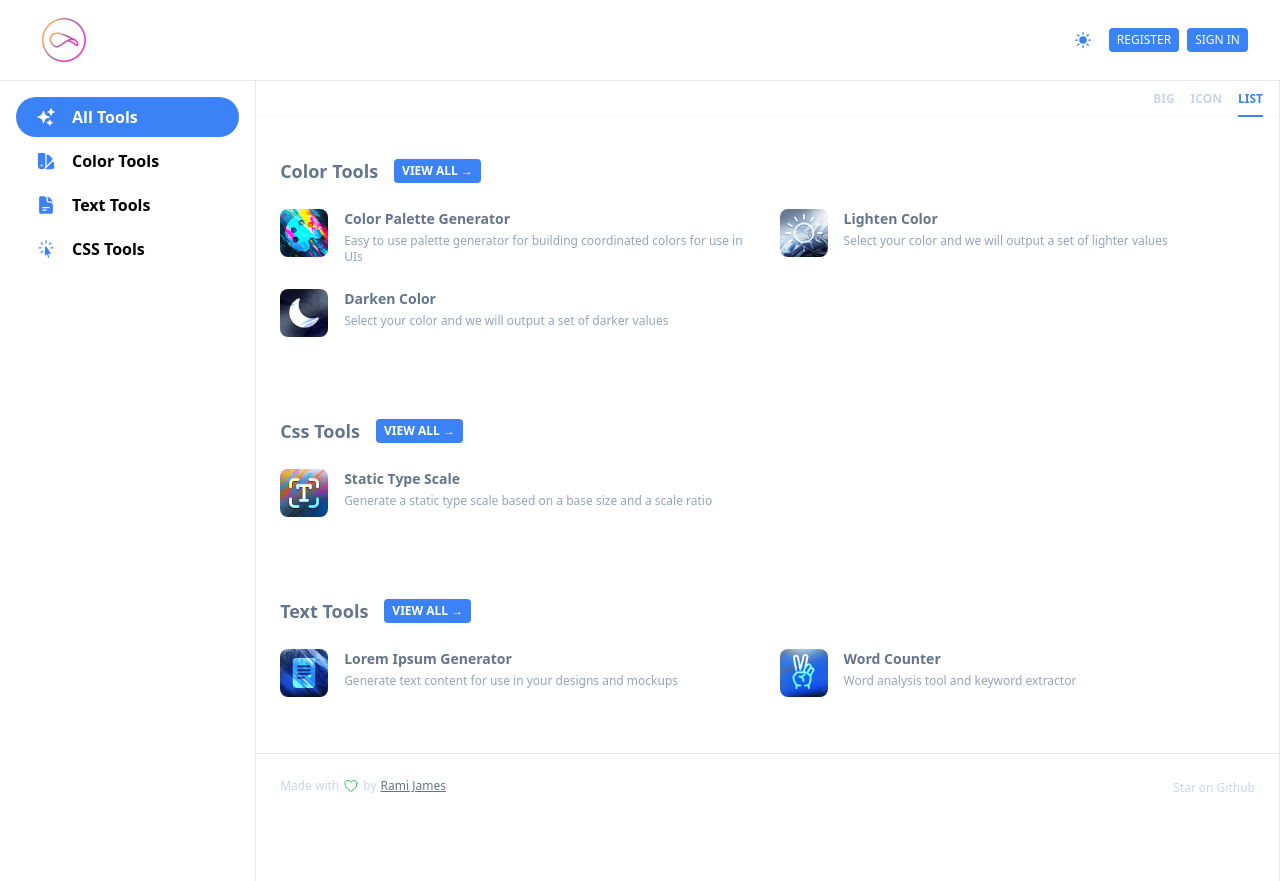
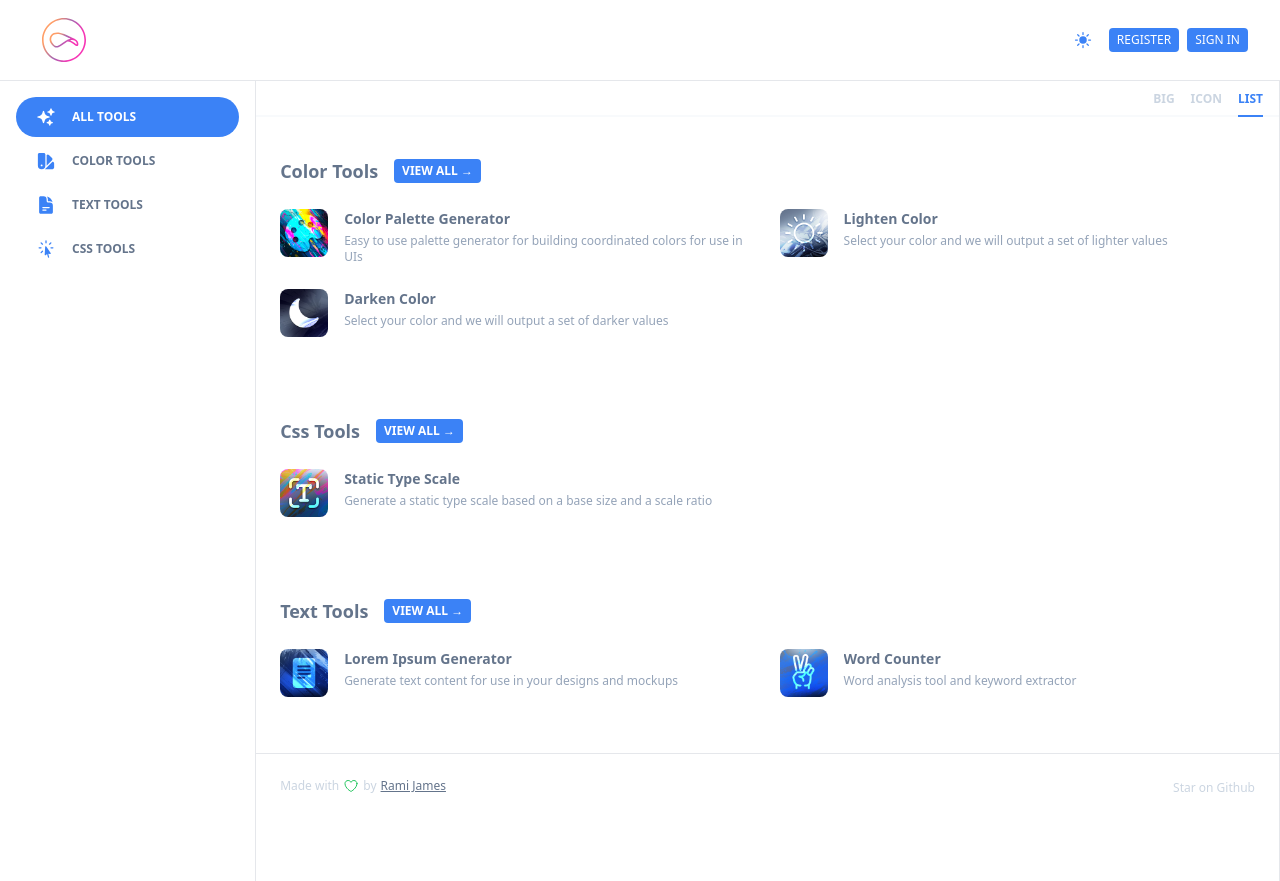
Before and after one commit to ramijames/CrispTools, a Vue app: page / in a window 1280 px wide. Built offline with nearby package versions, Linux system fonts and the light colour scheme; no server answers; a web font is replaced by a local one; what vue3-colorpicker, vue3-highlightjs would draw is missing.

Commit message:
Sidebar update

```diff
--- a/src/components/layout/SideBar.vue
+++ b/src/components/layout/SideBar.vue
@@ -13,10 +13,10 @@ import {
   <aside class="w-full px-4 py-1 lg:p-0">
     <nav class="w-full flex flex-col justify-between px-0 lg:px-4 py-2 lg:py-0 lg:my-4" aria-label="Global" >
       <div class="flex flex-row lg:flex-col gap-4 lg:gap-1 whitespace-nowrap overflow-x-auto">
-        <router-link to="/" class="dark:hover:bg-slate-500/10 hover:bg-slate-50 text-md font-semibold text-black dark:text-white px-4 rounded-full flex flex-row leading-10"><SparklesIcon class="hidden lg:flex p-1 h-7 mr-3 w-auto self-center text-blue-500"></SparklesIcon> All Tools</router-link>
-        <router-link to="/color-tools" class="dark:hover:bg-slate-500/10 hover:bg-slate-50 text-md font-semibold text-black dark:text-white px-4 rounded-full flex flex-row leading-10"><SwatchIcon class="hidden lg:flex p-1 h-7 mr-3 w-auto self-center text-blue-500"></SwatchIcon> Color Tools</router-link>
-        <router-link to="/text-tools" class="dark:hover:bg-slate-500/10 hover:bg-slate-50 text-md font-semibold text-black dark:text-white px-4 rounded-full flex flex-row leading-10"><DocumentTextIcon class="hidden lg:flex p-1 h-7 mr-3 w-auto self-center text-blue-500"></DocumentTextIcon> Text Tools</router-link>
-        <router-link to="/css-tools" class="dark:hover:bg-slate-500/10 hover:bg-slate-50 text-md font-semibold text-black dark:text-white px-4 rounded-full flex flex-row leading-10"><CursorArrowRaysIcon class="hidden lg:flex p-1 h-7 mr-3 w-auto self-center text-blue-500"></CursorArrowRaysIcon> CSS Tools</router-link>
+        <router-link to="/" class="dark:hover:bg-slate-500/10 hover:bg-slate-50 text-xs font-semibold uppercase text-slate-500 dark:text-white px-4 rounded-full flex flex-row leading-10"><SparklesIcon class="hidden lg:flex p-1 h-7 mr-3 w-auto self-center text-blue-500"></SparklesIcon> All Tools</router-link>
+        <router-link to="/color-tools" class="dark:hover:bg-slate-500/10 hover:bg-slate-50 text-xs font-semibold uppercase text-slate-500 dark:text-white px-4 rounded-full flex flex-row leading-10"><SwatchIcon class="hidden lg:flex p-1 h-7 mr-3 w-auto self-center text-blue-500"></SwatchIcon> Color Tools</router-link>
+        <router-link to="/text-tools" class="dark:hover:bg-slate-500/10 hover:bg-slate-50 text-xs font-semibold uppercase text-slate-500 dark:text-white px-4 rounded-full flex flex-row leading-10"><DocumentTextIcon class="hidden lg:flex p-1 h-7 mr-3 w-auto self-center text-blue-500"></DocumentTextIcon> Text Tools</router-link>
+        <router-link to="/css-tools" class="dark:hover:bg-slate-500/10 hover:bg-slate-50 text-xs font-semibold uppercase text-slate-500 dark:text-white px-4 rounded-full flex flex-row leading-10"><CursorArrowRaysIcon class="hidden lg:flex p-1 h-7 mr-3 w-auto self-center text-blue-500"></CursorArrowRaysIcon> CSS Tools</router-link>
       </div>
     </nav>
   </aside>
```
